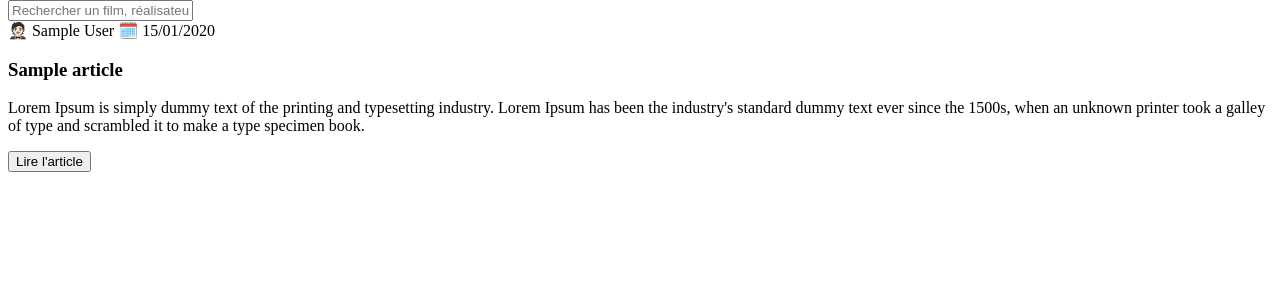
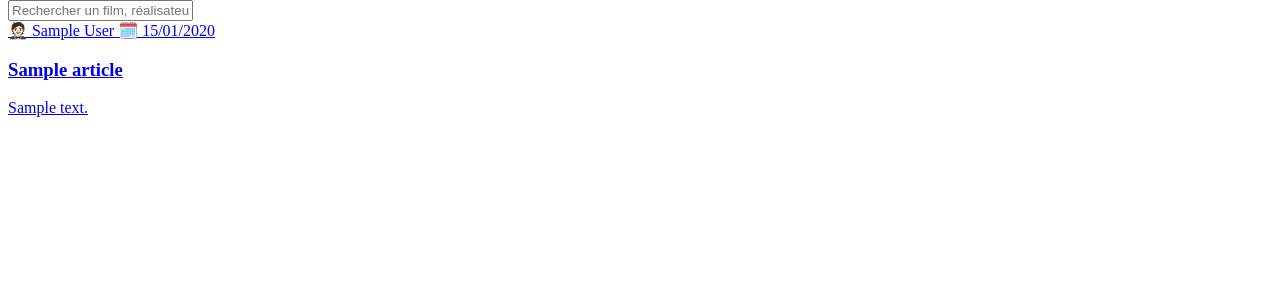
Before and after one commit to florentthomas/Projet5-oc, a PHP site: template App/Views/BlogHome.twig in a window 1280 px wide. Shown: the part 146-446 px from the top of the page. Run offline with PHP 8.4, Linux system fonts and the light colour scheme; the template is opened without the code that fills it: most values are stand-ins (such as "Sample title", 1, 10 or a date in 2020); grey boxes marked "Sample" are stand-in pictures; some libraries are stand-ins or nearby versions.

Commit message:
Correction affichage description article / creation lien

```diff
--- a/App/Views/BlogHome.twig
+++ b/App/Views/BlogHome.twig
@@ -42,16 +42,17 @@
         <div id="posts">
             {% for article in articles %}
             <article>
+                <a href="{{URL}}blog/{{article.slug}}-{{article.id}}">
                     <div class="post">
-                    <div class="img_bg" style="background-image:url({{article.url_image}})"></div>
+                        <div class="img_bg" style="background-image:url({{article.image_article}})"></div>
                     </div>
                     <div class="post_infos">
                         <span>🤵🏻 {{article.author}}</span>
                         <span>🗓️ {{article.date_create|date("d/m/Y")}}</span>
                     </div>
                     <h1>{{article.title}}</h1>
-                <p>Lorem Ipsum is simply dummy text of the printing and typesetting industry. Lorem Ipsum has been the industry's standard dummy text ever since the 1500s, when an unknown printer took a galley of type and scrambled it to make a type specimen book.</p>
-                <a href="{{URL}}blog/{{article.slug}}-{{article.id}}"><button class="button-blue">Lire l'article</button></a>
+                    <p>{{article.description_article}}</p>
+                </a>
             </article>
             {% endfor %}
         </div>
```
Also changed, not shown: App/Controllers/BlogController.php (+7 -0 lines). Lines whose indentation alone changed are shown as unchanged.
